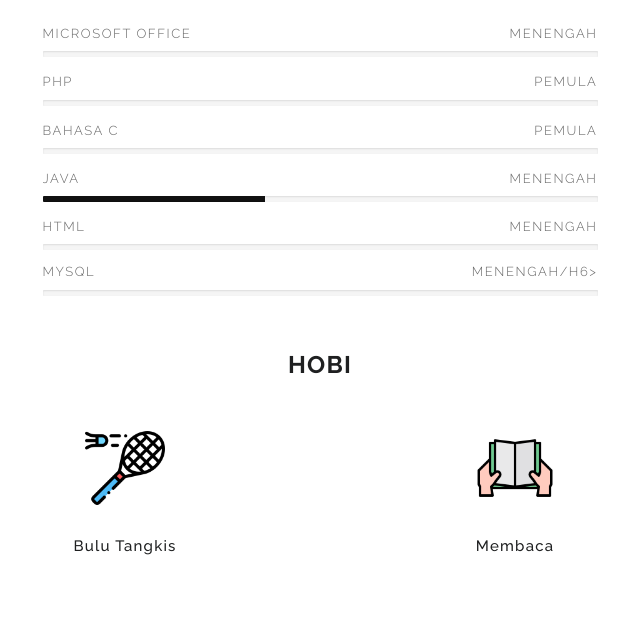
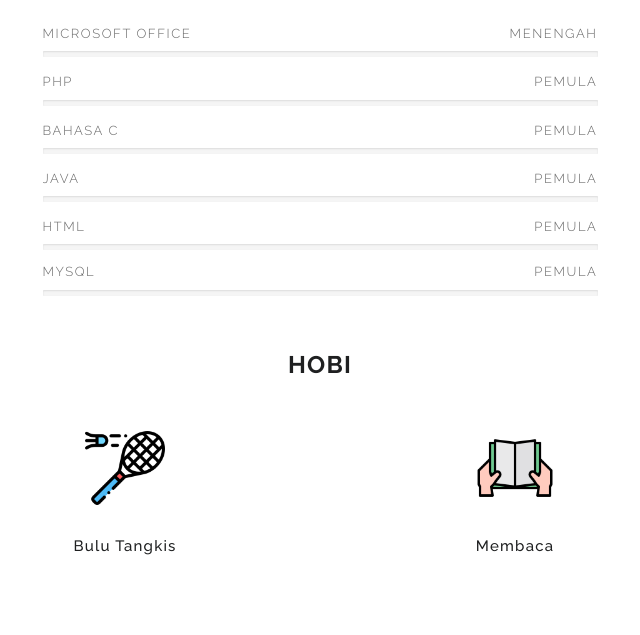
Before and after one commit to Sarifasuhaila123/Sarifasuhaila123.github.io, a plain HTML site: page index.html in a window 1280 px wide. Shown: the part 2317-2952 px from the top of the page, without its empty margins (320-960 px from the left). Drawn offline with nearby package versions, Linux system fonts and the light colour scheme; some packages are replaced by stand-ins of ours.

Commit message:
Update index.html

```diff
--- a/index.html
+++ b/index.html
@@ -276,11 +276,11 @@
                     <!-- meta -->
                     <div class="progress-meta">
                       <h6 class="progress-title">java</h6>
-                      <h6 class="progress-value">Menengah</h6>
+                      <h6 class="progress-value">Pemula</h6>
                     </div>
 
                     <div class="progress">
-                      <div class="progress-bar" aria-valuenow="40" role="progressbar" ></div>
+                      <div class="progress-bar" aria-valuenow="Pemula" role="progressbar" ></div>
                     </div>
 
                   </div> <!-- end p-bar -->
@@ -289,22 +289,22 @@
                     <!-- meta -->
                     <div class="progress-meta">
                       <h6 class="progress-title">html</h6>
-                      <h6 class="progress-value">Menengah</h6>
+                      <h6 class="progress-value">Pemula</h6>
                     </div>
 
                     <div class="progress">
-                      <div class="progress-bar" aria-valuenow="Menengah" role="progressbar" ></div>
+                      <div class="progress-bar" aria-valuenow="Pemula" role="progressbar" ></div>
                     </div>
 
                   <div class="p-bar">
                     <!-- meta -->
                     <div class="progress-meta">
                       <h6 class="progress-title">MySQL</h6>
-                      <h6 class="progress-value">Menengah/h6>
+                      <h6 class="progress-value">Pemula</h6>
                     </div>
 
                     <div class="progress">
-                      <div class="progress-bar" aria-valuenow="Menengah" role="progressbar" ></div>
+                      <div class="progress-bar" aria-valuenow="Pemula" role="progressbar" ></div>
                     </div>
 
 
```
